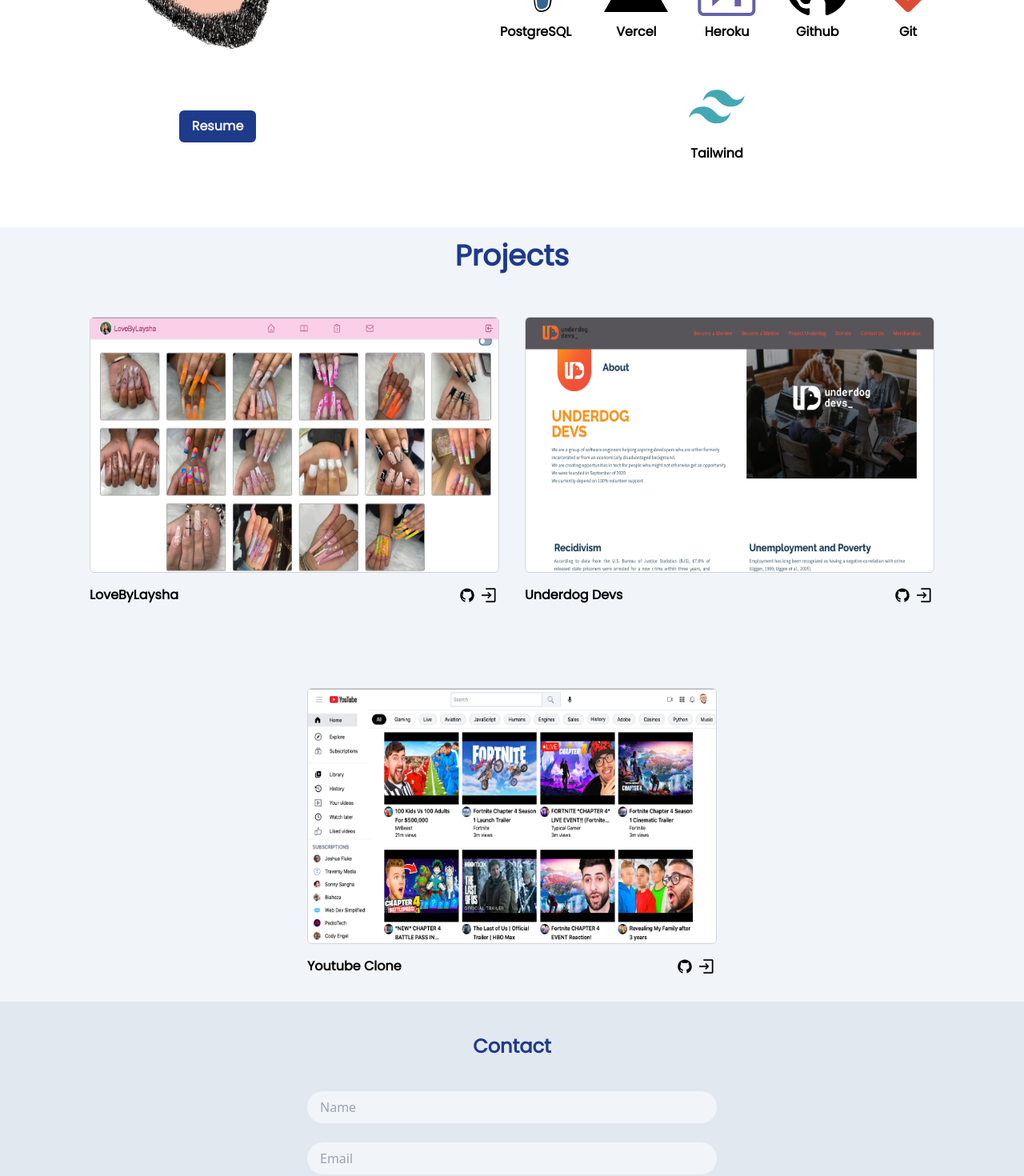
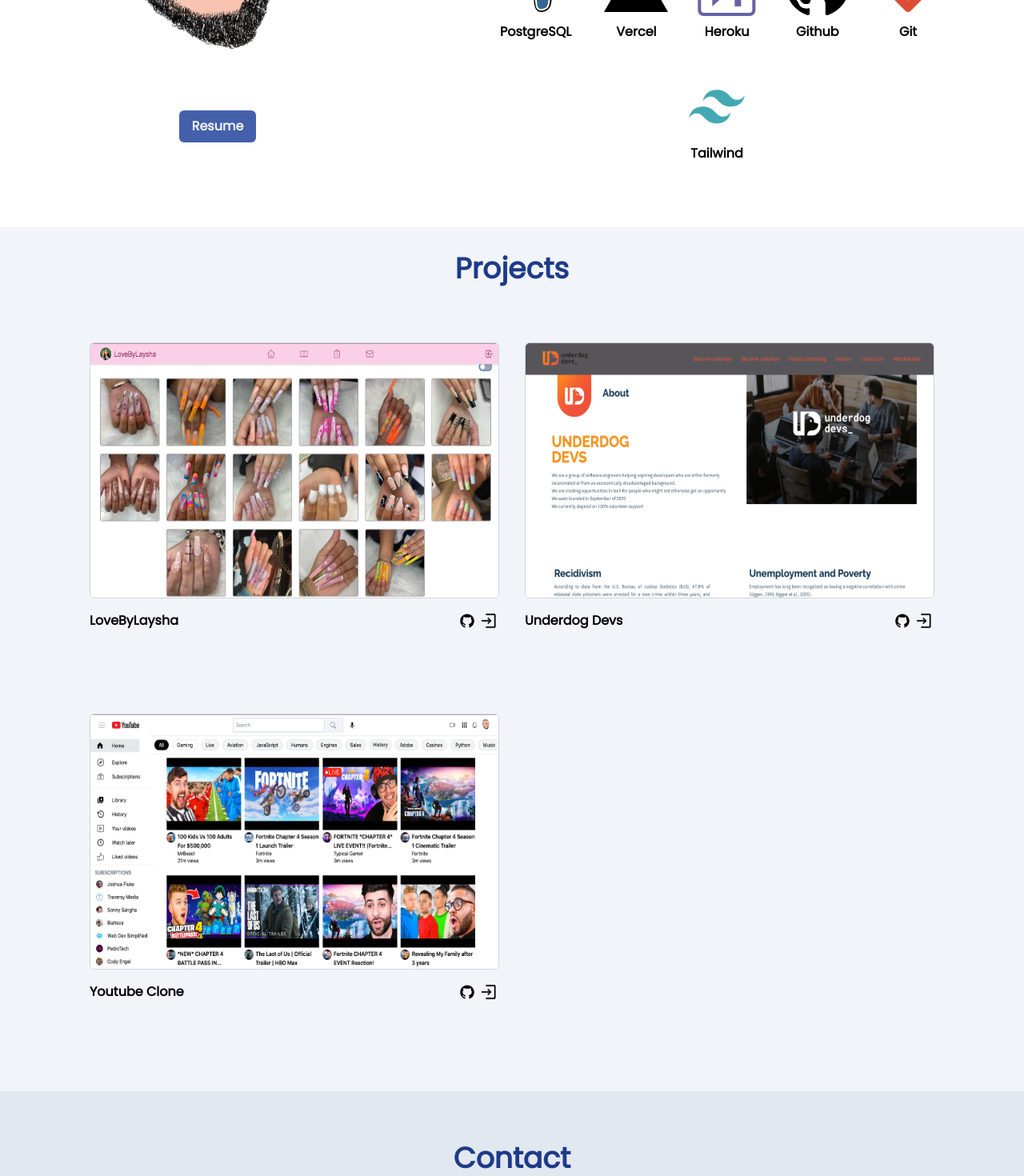
Before and after one commit to jrosado184/Portfolio, a React (Create React App) app in the folder portfolio/: page / in a window 1280 px wide. Shown: the part 580-2050 px from the top of the page at 80% size. Built offline with nearby package versions, Linux system fonts and the light colour scheme.

Commit message:
added copyright and changed colors

```diff
--- a/portfolio/src/App.js
+++ b/portfolio/src/App.js
@@ -3,6 +3,7 @@
 import Projects from "./components/Projects";
 import React, { useState } from "react";
 import Contact from "./components/Contact";
+import Footer from "./components/Footer";
 
 const App = () => {
   const [dark, setDark] = useState(false);
@@ -14,6 +15,7 @@
         <About />
         <Projects />
         <Contact />
+        <Footer />
       </div>
     </div>
   );
--- a/portfolio/src/components/About.js
+++ b/portfolio/src/components/About.js
@@ -30,7 +30,7 @@
             </h2>
             <div className='flex flex-col desktop:flex-row justify-center items-center'>
               <img className='w-96' src={me} alt='author' />
-              <button className='w-24 h-10 font-poppins font-bold ml-8 bg-blue-900 text-neutral-100 rounded-md animate-bounce'>
+              <button className='w-24 h-10 font-poppins font-bold ml-8 bg-[#4460aa] text-neutral-100 rounded-md animate-bounce'>
                 <a
                   href='https://docs.google.com/document/d/1BiUdLN4Lq72yS2iGwXbwPcu4cOjIs__u/edit?usp=sharing&ouid=106553958242504573354&rtpof=true&sd=true'
                   target='_blank'
--- a/portfolio/src/components/Contact.js
+++ b/portfolio/src/components/Contact.js
@@ -44,8 +44,8 @@
 
   return (
     <div className='w-full h-[95vh]  bg-slate-200'>
-      <div className='flex justify-center py-10'>
-        <h1 className='text-2xl font-poppins font-bold text-blue-900'>
+      <div className='flex justify-center py-16'>
+        <h1 className='text-4xl font-poppins font-bold text-blue-900'>
           Contact
         </h1>
       </div>
--- /dev/null
+++ b/portfolio/src/components/Footer.js
@@ -0,0 +1,11 @@
+import React from "react";
+
+const Footer = () => {
+  return (
+    <div className='bg-slate-200 text-sm font-poppins flex justify-center'>
+      <p className='text-[#4460aa]'> &copy; 2022 Javier Rosado</p>
+    </div>
+  );
+};
+
+export default Footer;
--- a/portfolio/src/components/Header.js
+++ b/portfolio/src/components/Header.js
@@ -7,7 +7,7 @@
 
 const Header = ({ dark, setDark }) => {
   return (
-    <div className='w-full h-16 font-custom bg-text-900 bg-blue-900 sticky top-0 z-20'>
+    <div className='w-full h-16 font-custom bg-text-900 bg-[#4460aa] sticky top-0 z-20'>
       <div className='flex justify-between desktop:ml-8'>
         <div className='flex justify-evenly items-end pb-2 w-full gap-8 h-16'>
           <a
--- a/portfolio/src/components/Projects.js
+++ b/portfolio/src/components/Projects.js
@@ -9,7 +9,7 @@
 const Projects = () => {
   return (
     <div className='w-full bg-slate-100 h-full flex flex-col items-center py-4 dark:bg-gray-600'>
-      <h1 className='font-poppins font-bold text-2xl text-blue-900 dark:text-neutral-100 lg:text-4xl'>
+      <h1 className='font-poppins my-4 font-bold text-2xl text-blue-900 dark:text-neutral-100 lg:text-4xl'>
         Projects
       </h1>
       <div className='w-[100%] h-full lg:flex lg:flex-wrap lg:gap-8 lg:justify-center'>
@@ -103,7 +103,50 @@
             </div>
           </div>
         </div>
-        <div className='flex flex-col items-center my-32 lg:my-0'>
+        <div className='flex flex-col items-center mb-20'>
+          <img
+            className='w-[95%]
+            h-[30vh] border border-gray-300 rounded-md md:h-[34vh] lg:h-[40vh] lg:w-[40vw]'
+            src={ytproject}
+            alt=''
+          />
+          <div className='w-[95%] flex justify-between py-4 lg:w-[100%]'>
+            <p className='font-poppins font-bold dark:text-neutral-100'>
+              Youtube Clone
+            </p>
+            <div className='flex items-center justify-center gap-1'>
+              <a
+                href='https://github.com/jrosado184/Youtube-Clone'
+                target='_blank'
+                rel='noreferrer'
+              >
+                <AiFillGithub className='w-6 h-5 dark:text-neutral-100' />
+              </a>
+              <a
+                href='https://youtube-clone-livid.vercel.app/'
+                target='_blank'
+                rel='noreferrer'
+              >
+                <svg
+                  className='w-6 h-5 dark:text-neutral-100'
+                  viewBox='0 0 15 15'
+                  stroke='currentColor'
+                  strokeWidth='.3'
+                  fill='none'
+                  xmlns='http://www.w3.org/2000/svg'
+                >
+                  <path
+                    d='M4.5 1C4.22386 1 4 1.22386 4 1.5C4 1.77614 4.22386 2 4.5 2H12V13H4.5C4.22386 13 4 13.2239 4 13.5C4 13.7761 4.22386 14 4.5 14H12C12.5523 14 13 13.5523 13 13V2C13 1.44772 12.5523 1 12 1H4.5ZM6.60355 4.89645C6.40829 4.70118 6.09171 4.70118 5.89645 4.89645C5.70118 5.09171 5.70118 5.40829 5.89645 5.60355L7.29289 7H0.5C0.223858 7 0 7.22386 0 7.5C0 7.77614 0.223858 8 0.5 8H7.29289L5.89645 9.39645C5.70118 9.59171 5.70118 9.90829 5.89645 10.1036C6.09171 10.2988 6.40829 10.2988 6.60355 10.1036L8.85355 7.85355C9.04882 7.65829 9.04882 7.34171 8.85355 7.14645L6.60355 4.89645Z'
+                    fill='currentColor'
+                    fill-rule='evenodd'
+                    clip-rule='evenodd'
+                  ></path>
+                </svg>
+              </a>
+            </div>
+          </div>
+        </div>
+        <div className='flex flex-col items-center my-32 lg:my-0 lg:invisible'>
           <img
             className='w-[95%]
             h-[30vh] border border-gray-300 rounded-md md:h-[34vh] lg:h-[40vh] lg:w-[40vw]'
```
